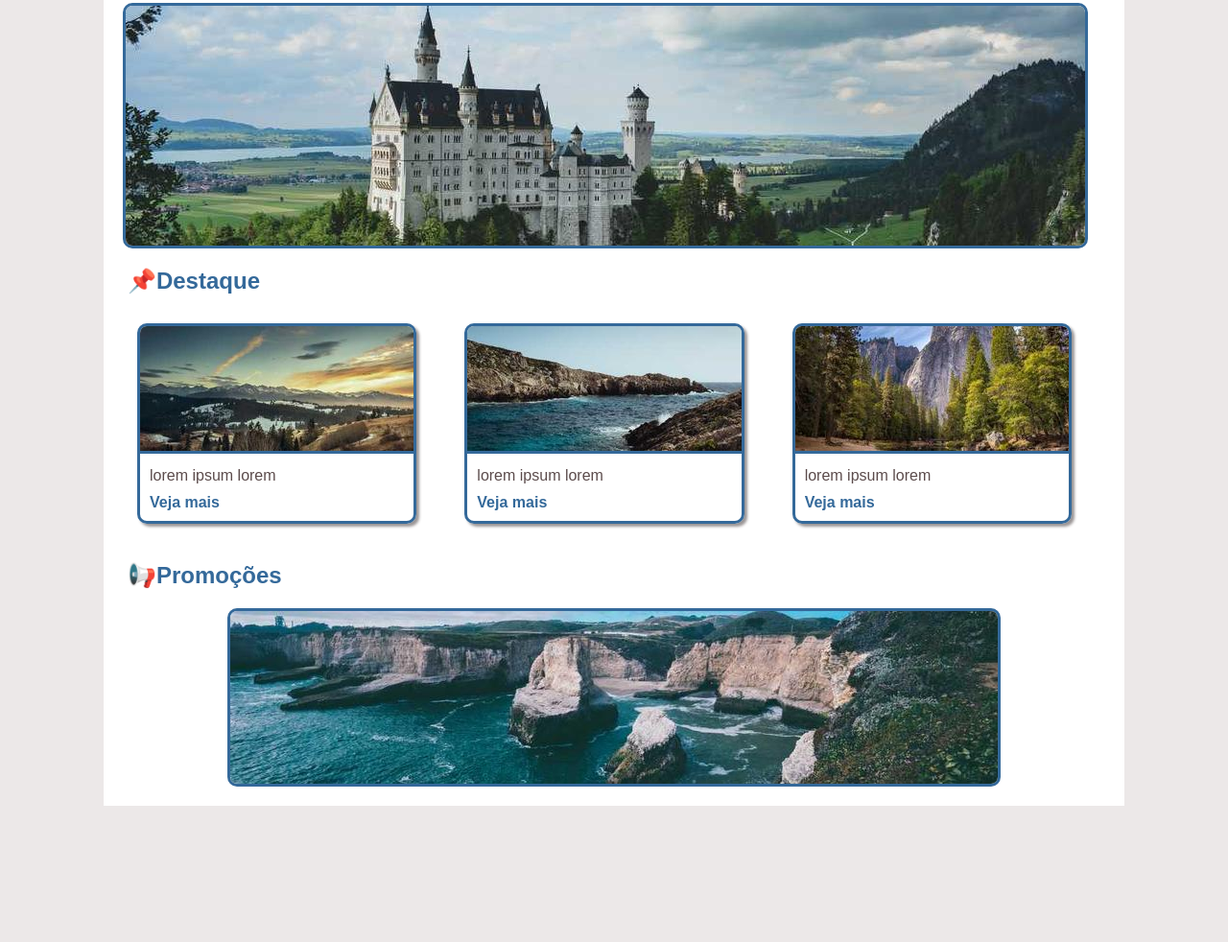
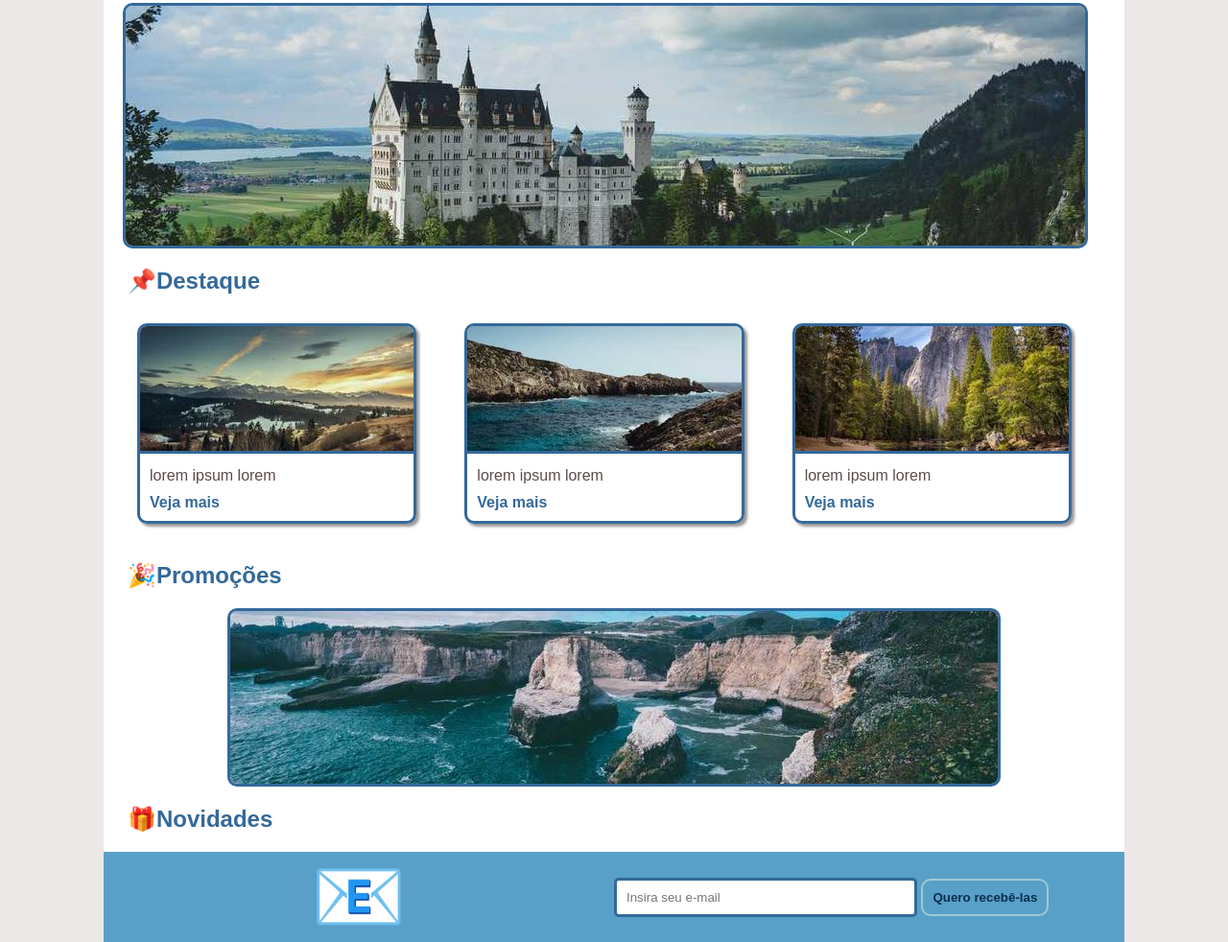
Before and after one commit to giovannacvitman/mobile-web, a plain HTML site: page site-front/index.html in a window 1280 px wide. Shown: the part 188-1170 px from the top of the page at 96% size. Before the commit the page ends 1028 px from the top, so only its background shows below. Drawn offline with Linux system fonts and the light colour scheme.

Commit message:
Adicionando área de cadastro

```diff
--- a/site-front/css/general.css
+++ b/site-front/css/general.css
@@ -45,6 +45,7 @@ header h2 {
 
 /* Menu do Site */
 .menu {
+    /*Flexbox */
     display: flex;
    justify-content: space-around;
     align-items: center;
@@ -82,6 +83,7 @@ header h2 {
 /* Content HOME */
 .content-box {
     margin: 20px;
+     /*Flexbox */
     display: flex;
 }
 
@@ -107,6 +109,7 @@ header h2 {
 
 .box a {
     padding: 0 0 10px 10px;
+     /*Flexbox */
     display: block;
     color:#34699A;
     text-decoration: none;
@@ -119,6 +122,7 @@ header h2 {
 }
 
 .promocao {
+     /*Flexbox */
     display: flex;
     justify-content: center;
 }
@@ -132,3 +136,50 @@ header h2 {
     /* Cortar imagem */
     overflow: hidden;
 }
+
+/* Novidades */
+.novidades {
+    background: #58A0C8;
+    margin-top: 20px;
+    /*Flexbox */
+    display: flex;
+    justify-content: space-around;
+}
+
+.novidades span {
+    font-size: 80px;
+}
+
+.novidades article {
+    /*Flexbox */
+    display: flex;
+    justify-content: center;
+    align-items: center;
+    width: 100%;
+}
+
+.novidades form {
+    width: 100%;
+}
+
+.novidades form input {
+    max-width: 300px;
+    padding-left: 10px;
+    width: 100%;
+    height: 35px;
+    border-radius: 5px;
+    outline: none;
+    border: 3px solid #34699A;
+}
+
+.novidades form button {
+    border: 2px solid #9ECAD6;
+    background: transparent;
+    cursor: pointer;
+    border-radius: 10px;
+    padding: 10px;
+    color: #0a2d4e;
+    font-weight: bold;
+
+
+}
--- a/site-front/index.html
+++ b/site-front/index.html
@@ -59,13 +59,28 @@
         </section>
 
         <section class="titleGeneral">
-             <h1>📢Promoções</h1>
+             <h1>🎉Promoções</h1>
         </section>
 
         <aside class="promocao">
              <img src="./img/promocao.jpg" alt="Promoção">
         </aside>
 
+         <section class="titleGeneral">
+             <h1>🎁Novidades</h1>
+        </section>
+
+        <section class="novidades">
+            <article>
+               <span>📧</span>
+            </article>
+            <article>
+                <form>
+                    <input type="email" placeholder="Insira seu e-mail">
+                    <button >Quero recebê-las</button>
+                </form>
+            </article>
+        </section>
 
     </main>
 
```
